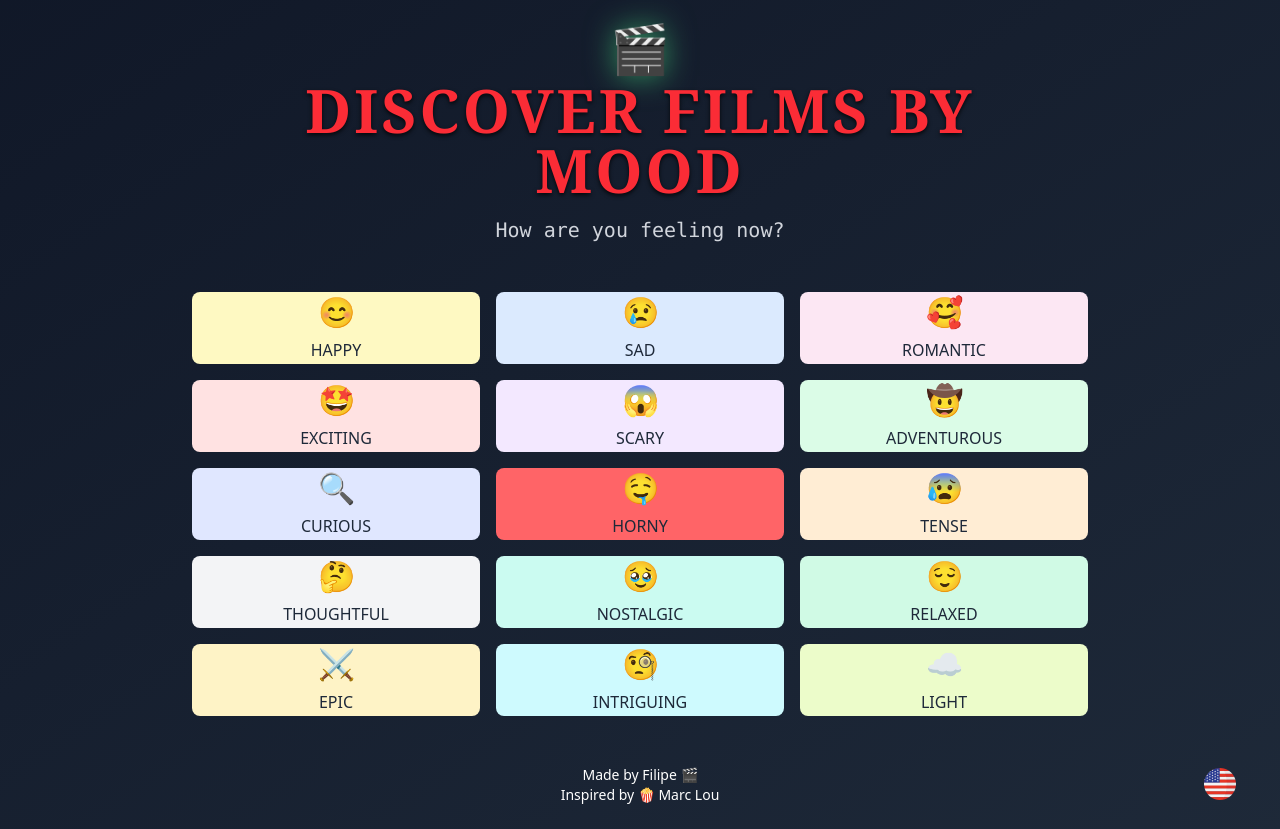
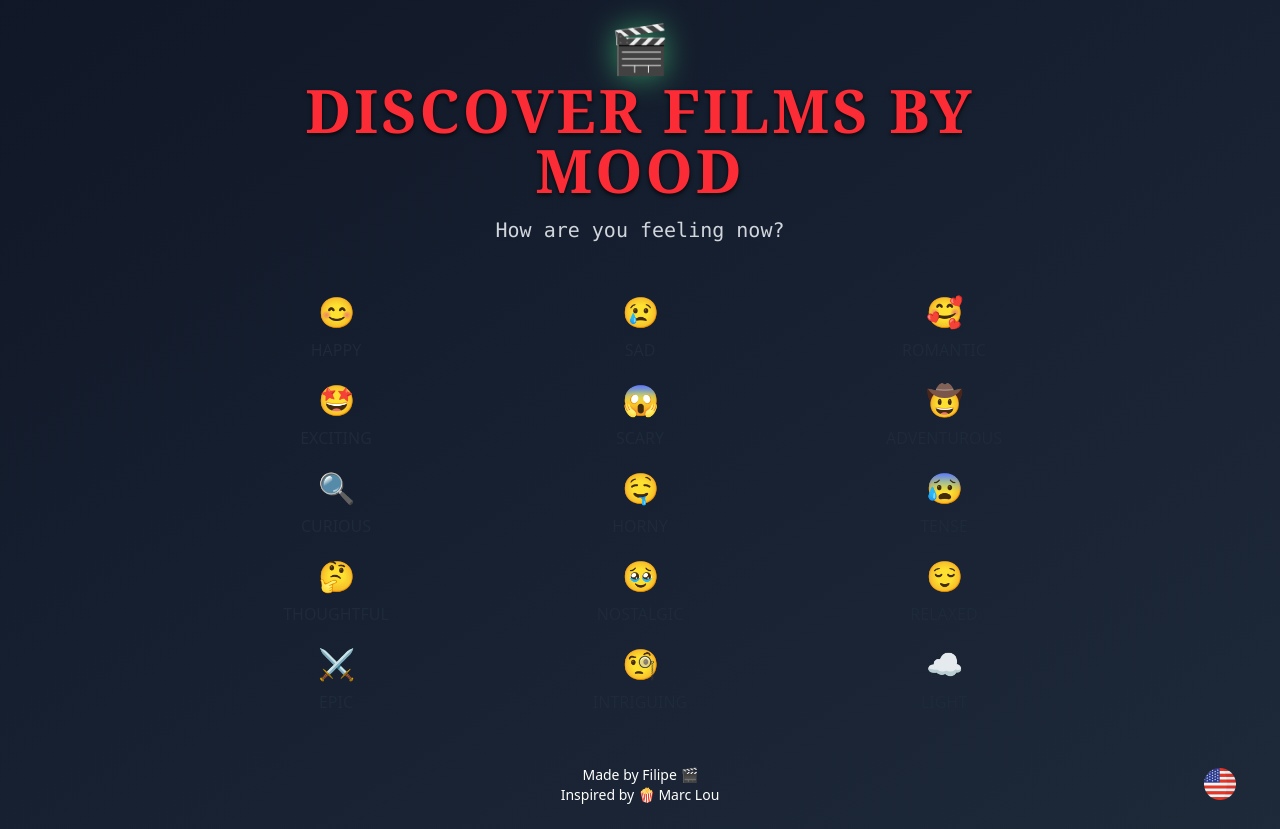
Before and after one commit to Lipao12/movie-recomendation, a React (Vite) app in the folder client/: page / in a window 1280 px wide. Built offline with nearby package versions, Linux system fonts and the light colour scheme; a web font is replaced by a local one.

Commit message:
remoção das const nao utilizadas

```diff
--- a/client/src/pages/mood-selector.tsx
+++ b/client/src/pages/mood-selector.tsx
@@ -1,29 +1,19 @@
-import { useState } from "react";
 import { useTranslation } from "react-i18next";
 import { useNavigate } from "react-router-dom";
 import { useMoods } from "../assets/mood";
 import { Mood } from "../types";
 
 export const MoodSelector = () => {
-  const [selectedMood, setSelectedMood] = useState<string | null>(null);
   const { t } = useTranslation("mood_selector");
-  const [isLoading, setIsLoading] = useState(false);
-  const [error, setError] = useState<string | null>(null);
   const moods = useMoods();
 
   const navigate = useNavigate();
 
   const handleMoodSelect = async (mood: string) => {
     try {
-      setIsLoading(true);
-      setError(null);
-
       navigate("/movie/recommendation", { state: { mood } });
     } catch (error) {
       console.error("Erro:", error);
-      setError(error instanceof Error ? error.message : "Erro desconhecido");
-    } finally {
-      setIsLoading(false);
     }
   };
 
@@ -48,9 +38,7 @@ export const MoodSelector = () => {
             <button
               key={mood.key}
               onClick={() => handleMoodSelect(mood.key)}
-              className={`${mood.colors} ${
-                selectedMood === mood.name ? "" : ""
-              } cursor-pointer p-4 rounded-lg transition-all duration-300 flex flex-col items-center justify-center h-18 w-full`}
+              className={` cursor-pointer p-4 rounded-lg transition-all duration-300 flex flex-col items-center justify-center h-18 w-full`}
             >
               <span className="text-3xl mb-2">{mood.emoji}</span>
               <span className="font-medium text-gray-800 uppercase">
```
